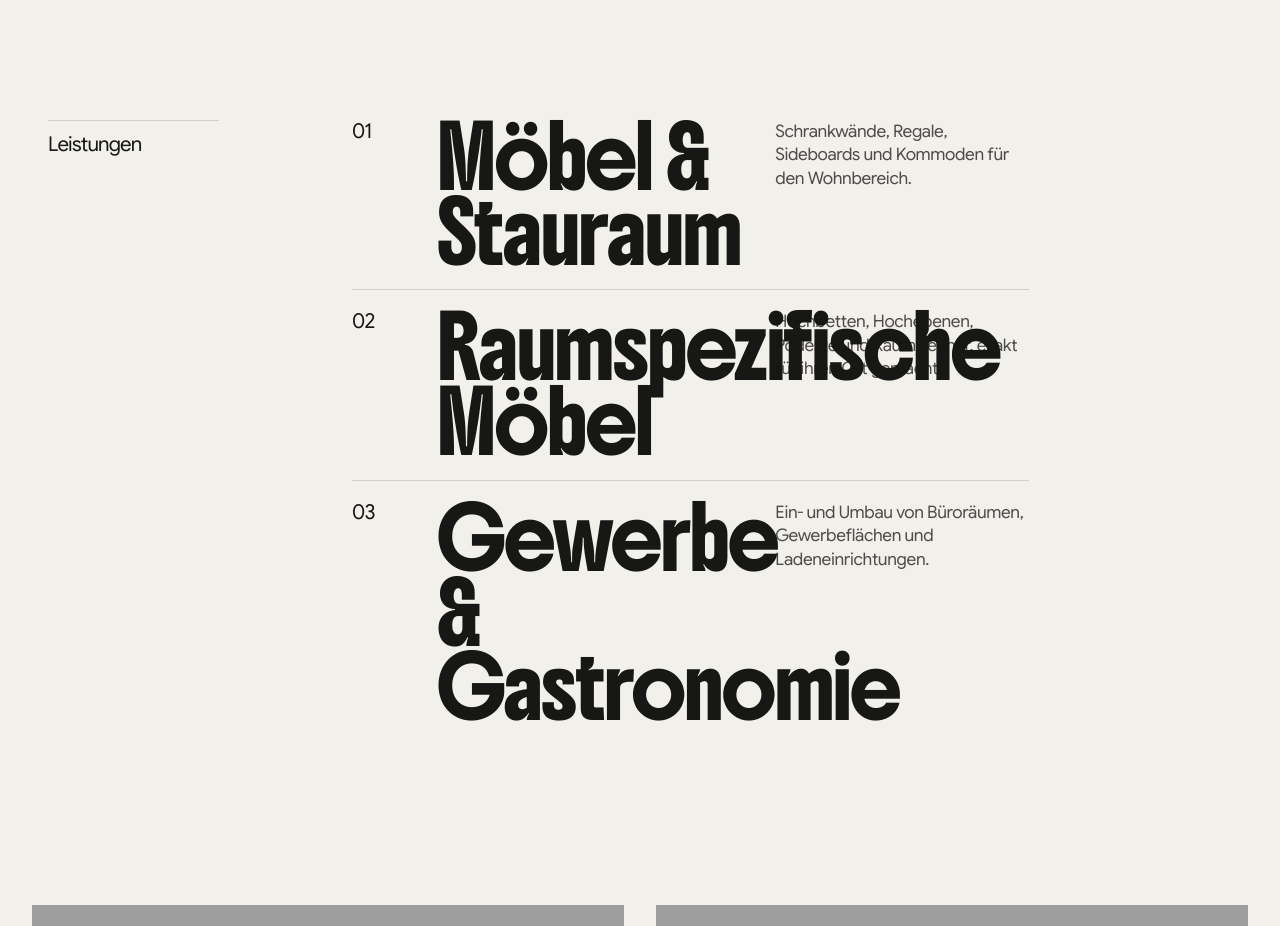
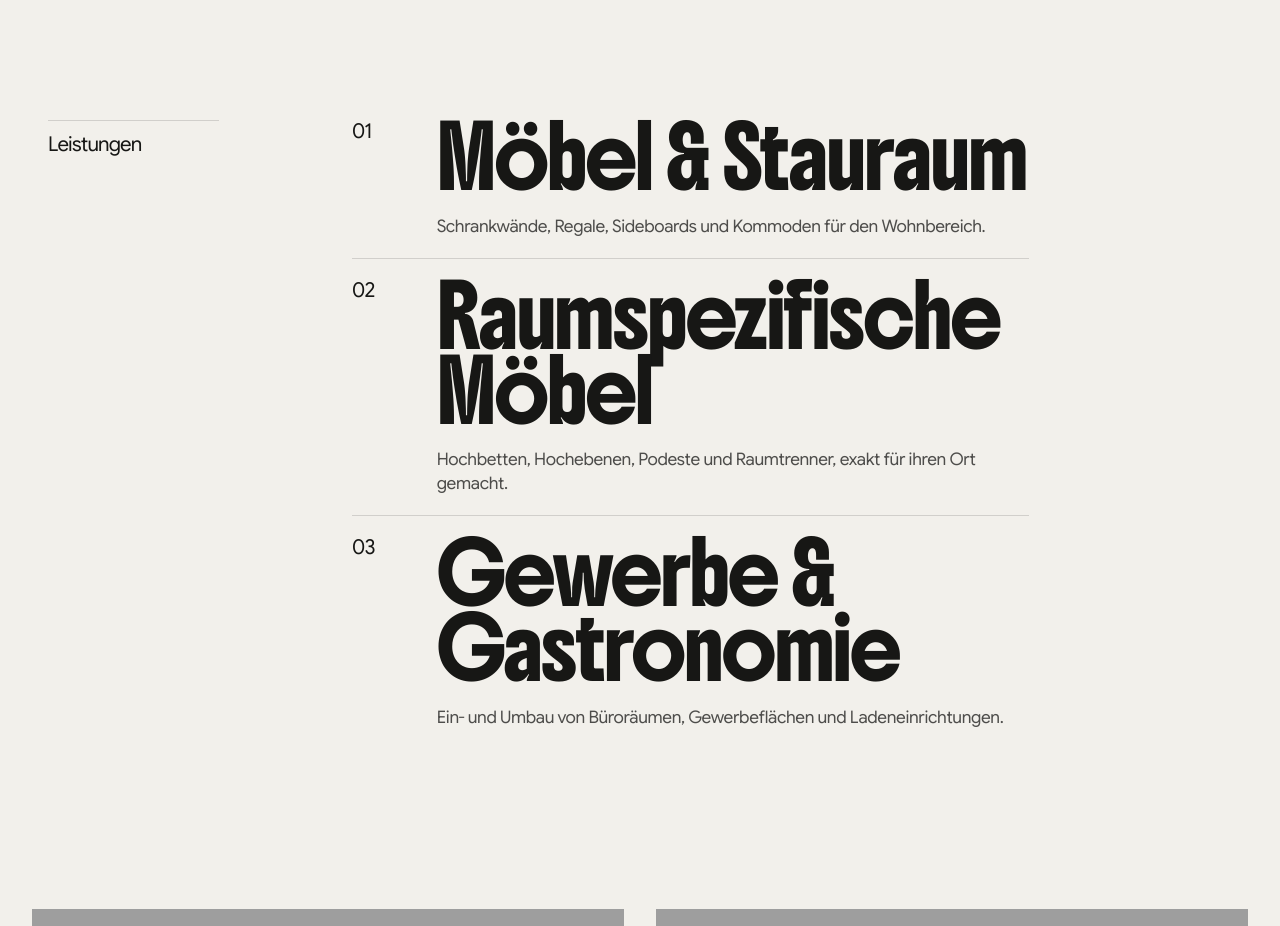
Before and after one commit to brandonhaslegs/studio-tegel, a Next.js app: page / in a window 1280 px wide. Shown: the part 840-1766 px from the top of the page. Built offline with nearby package versions, Linux system fonts and the light colour scheme; grey boxes are pictures that could not be loaded.

Commit message:
Stack home service copy beneath headlines

```diff
--- a/src/app/page.tsx
+++ b/src/app/page.tsx
@@ -25,7 +25,7 @@ export default function Home() {
       <div className="page-grid">
         <div className="col-span-12 border-t border-ink/15 pt-3 md:col-span-2"><p className="nav-text">Leistungen</p></div>
         <div className="col-span-12 mt-14 md:col-span-7 md:col-start-4 md:mt-0">
-          {[["01", "Möbel & Stauraum", "Schrankwände, Regale, Sideboards und Kommoden für den Wohnbereich."], ["02", "Raumspezifische Möbel", "Hochbetten, Hochebenen, Podeste und Raumtrenner, exakt für ihren Ort gemacht."], ["03", "Gewerbe & Gastronomie", "Ein- und Umbau von Büroräumen, Gewerbeflächen und Ladeneinrichtungen."]].map(([number, title, text]) => <div className="grid grid-cols-8 border-t border-ink/15 py-5 first:border-t-0 first:pt-0" key={title}><span className="nav-text col-span-1">{number}</span><h3 className="headline col-span-7 col-start-2 md:col-span-4 md:col-start-auto">{title}</h3><p className="project-copy col-span-7 col-start-2 mt-5 text-ink/75 md:col-span-3 md:col-start-auto md:mt-0">{text}</p></div>)}
+          {[["01", "Möbel & Stauraum", "Schrankwände, Regale, Sideboards und Kommoden für den Wohnbereich."], ["02", "Raumspezifische Möbel", "Hochbetten, Hochebenen, Podeste und Raumtrenner, exakt für ihren Ort gemacht."], ["03", "Gewerbe & Gastronomie", "Ein- und Umbau von Büroräumen, Gewerbeflächen und Ladeneinrichtungen."]].map(([number, title, text]) => <div className="grid grid-cols-8 border-t border-ink/15 py-5 first:border-t-0 first:pt-0" key={title}><span className="nav-text col-span-1">{number}</span><h3 className="headline col-span-7 col-start-2">{title}</h3><p className="project-copy col-span-7 col-start-2 mt-5 text-ink/75">{text}</p></div>)}
         </div>
       </div>
     </section>
```
